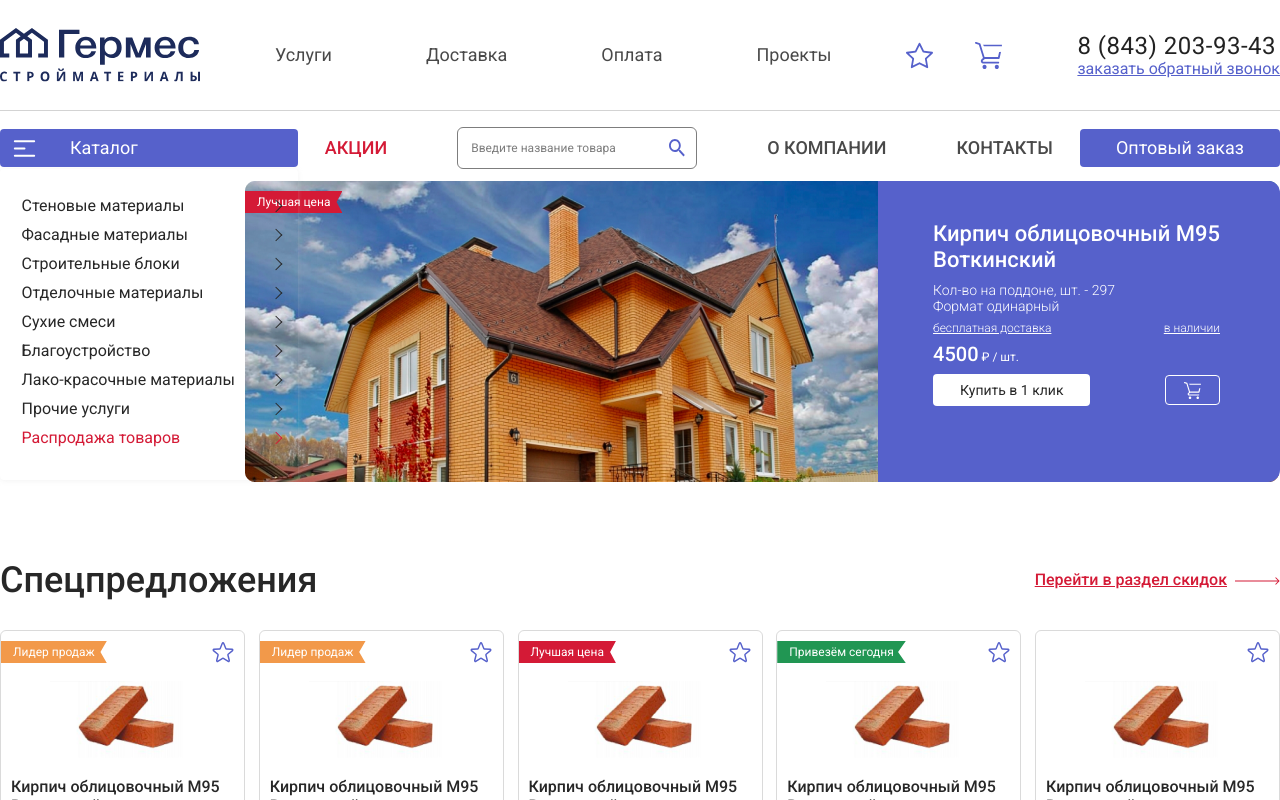
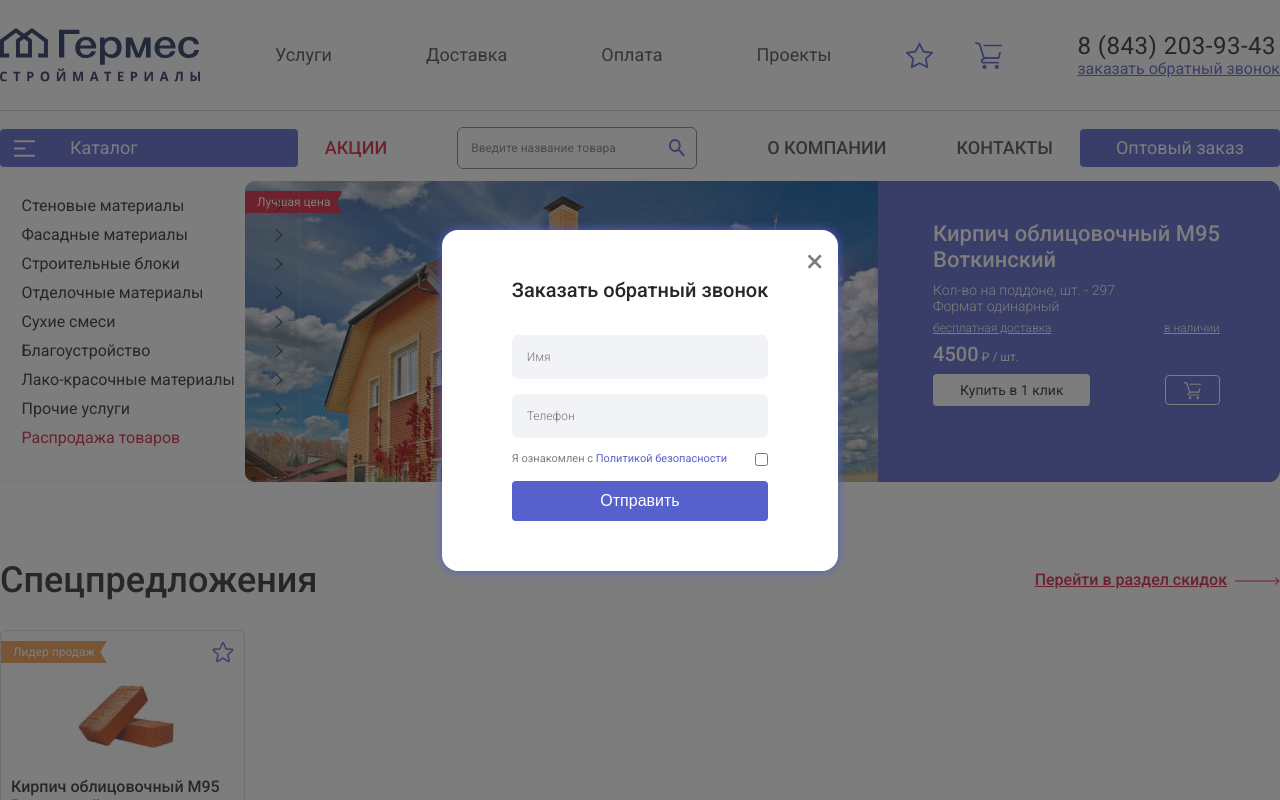
Before and after one commit to MaksPronevich/shop, a website: page #src/index.html in a window 1280 px wide. Both pictures are taken after a click on the link "заказать обратный звонок". Shown: the top 800 px of the page. Drawn offline with nearby package versions, Linux system fonts and the light colour scheme; files that its build step writes are made by us from their sources.

Commit message:
modify files

```diff
--- a/#src/index.html
+++ b/#src/index.html
@@ -141,7 +141,7 @@
                     <div class="projects__item">
                         <img src="img/projects/project3.png" alt="Проект 3">
                         <div class="project-description">
-                            <h3 class="project-description__title">Малоэтажные дома</h3>
+                            <h3 class="project-description__title">Многоэтажные дома</h3>
                             <p class="project-description__text">
                                 Комплекс услуг по доставке товара на Ваш строительный объект. Комплекс услуг по
                                 доставке.
@@ -305,8 +305,18 @@
 
     <div class="popup">
         <div class="popup__body">
+            <a href="#" class="popup__close">&times;</a>
             <div class="popup__content">
-
+                <h3 class="popup__title">Заказать обратный звонок</h3>
+                <form class="popup__form">
+                    <input type="text" placeholder="Имя" required>
+                    <input type="tel" pattern="[0-9]{3}-[0-9]{3}-[0-9]{4}" placeholder="Телефон" required>
+                    <div class="pupup__label">
+                        <label for="checkbox">Я ознакомлен с <a href="#">Политикой безопасности</a></label>
+                        <input id="checkbox" type="checkbox" required>
+                    </div>
+                    <button type="submit" class="btn btn-form">Отправить</button>
+                </form>
             </div>
         </div>
     </div>
--- a/#src/js/main.js
+++ b/#src/js/main.js
@@ -39,7 +39,7 @@
         slidesPerView: 1,
         autoplay: {
             delay: 2500,
-            disableOnInteraction: false,
+            disableOnInteraction: true,
         },
     });
 }
@@ -57,170 +57,214 @@
 }
 
 
+// const getProducts = async () => {
+//     const result = await fetch('db/db.json');
+//     if (!result.ok) {
+//         throw `Error: ${result.status}`;
+//     }
+//     return result.json();
+// };
+
+// const getGoods = async () => {
+//     const result = await fetch('db/db.json');
+//     if (!result.ok) {
+//         throw `Error: ${result.status}`;
+//     }
+//     return result.json();
+// };
+
+
+
+// {
+//     const data = [
+//         {
+//             id: '01',
+//             ribbonText: 'Лидер продаж',
+//             ribbonColor: '#F2994A',
+//             img: 'img/product/product.png',
+//             title: 'Кирпич облицовочный М95 Воткинский',
+//             description: 'Кол-во на поддоне, шт. - 297 Формат одинарный',
+//             delivery: 'бесплатная доставка',
+//             availability: 'в наличии',
+//             price: 4500,
+//         },
+//         {
+//             id: '02',
+//             ribbonText: 'Лучшая цена',
+//             ribbonColor: '#D41A36',
+//             img: 'img/product/product.png',
+//             title: 'Кирпич облицовочный М95 Воткинский',
+//             description: 'Кол-во на поддоне, шт. - 297 Формат одинарный',
+//             delivery: 'бесплатная доставка',
+//             availability: 'в наличии',
+//             price: 4500,
+//             priceWithDiscount: 4300,
+//         },
+//         {
+//             id: '03',
+//             ribbonText: 'Привезём сегодня',
+//             ribbonColor: '#219653',
+//             img: 'img/product/product.png',
+//             title: 'Кирпич облицовочный М95 Воткинский',
+//             description: 'Кол-во на поддоне, шт. - 297 Формат одинарный',
+//             delivery: 'бесплатная доставка',
+//             availability: 'в наличии',
+//             price: 4900,
+//         },
+//         {
+//             id: '04',
+//             ribbonText: '',
+//             ribbonColor: 'none',
+//             img: 'img/product/product.png',
+//             title: 'Кирпич облицовочный М95 Воткинский',
+//             description: 'Кол-во на поддоне, шт. - 297 Формат одинарный',
+//             delivery: 'бесплатная доставка',
+//             availability: 'в наличии',
+//             price: 4900,
+//         },
+//         {
+//             id: '05',
+//             ribbonText: 'Привезём сегодня',
+//             ribbonColor: '#219653',
+//             img: 'img/product/product.png',
+//             title: 'Кирпич облицовочный М95 Воткинский',
+//             description: 'Кол-во на поддоне, шт. - 297 Формат одинарный',
+//             delivery: 'бесплатная доставка',
+//             availability: 'в наличии',
+//             price: 4900,
+//         },
+//         {
+//             id: '06',
+//             ribbonText: '',
+//             ribbonColor: 'none',
+//             img: 'img/product/product.png',
+//             title: 'Кирпич облицовочный М95 Воткинский',
+//             description: 'Кол-во на поддоне, шт. - 297 Формат одинарный',
+//             delivery: 'бесплатная доставка',
+//             availability: 'в наличии',
+//             price: 4900,
+//         },
+//         {
+//             id: '07',
+//             ribbonText: 'Лидер продаж',
+//             ribbonColor: '#F2994A',
+//             img: 'img/product/product.png',
+//             title: 'Кирпич облицовочный М95 Воткинский',
+//             description: 'Кол-во на поддоне, шт. - 297 Формат одинарный',
+//             delivery: 'бесплатная доставка',
+//             availability: 'в наличии',
+//             price: 4500,
+//         },
+//         {
+//             id: '08',
+//             ribbonText: 'Лучшая цена',
+//             ribbonColor: '#D41A36',
+//             img: 'img/product/product.png',
+//             title: 'Кирпич облицовочный М95 Воткинский',
+//             description: 'Кол-во на поддоне, шт. - 297 Формат одинарный',
+//             delivery: 'бесплатная доставка',
+//             availability: 'в наличии',
+//             price: 4500,
+//             priceWithDiscount: 4300,
+//         },
+//         {
+//             id: '09',
+//             ribbonText: '',
+//             ribbonColor: 'none',
+//             img: 'img/product/product.png',
+//             title: 'Кирпич облицовочный М95 Воткинский',
+//             description: 'Кол-во на поддоне, шт. - 297 Формат одинарный',
+//             delivery: 'бесплатная доставка',
+//             availability: 'в наличии',
+//             price: 4900,
+//         },
+//     ];
+
+
+//     const fragment = document.createDocumentFragment();
+//     const container = document.querySelector('.special-offers__content');
+
+//     const createCardTemplate = ({ ribbonText, ribbonColor, img, title, description, delivery, availability, price } = {}) => {
+//         const сard = document.createElement('div');
+//         const cardRibbon = document.createElement('span');
+//         const cardFavoritesLink = document.createElement('a');
+//         const cardImgWrap = document.createElement('div');
+//         const cardImg = document.createElement('img');
+//         const cardTitle = document.createElement('h4');
+//         const cardDescr = document.createElement('p');
+//         const cardInfo = document.createElement('div');
+//         const cardInfoDelivery = document.createElement('p');
+//         const cardInfoAvailability = document.createElement('p');
+//         const cardPrice = document.createElement('div');
+//         const cardBtns = document.createElement('div');
+//         const cardBuyBtn = document.createElement('a');
+//         const cardCartBtn = document.createElement('a');
+
+//         сard.classList.add('product');
+//         cardRibbon.classList.add('product__ribbon');
+//         cardFavoritesLink.classList.add('product__favorites');
+//         cardFavoritesLink.setAttribute('href', '#');
+//         cardImgWrap.classList.add('product__img');
+//         cardImg.setAttribute('src', img);
+//         cardImg.setAttribute('alt', 'Кирпич');
+//         cardTitle.classList.add('product__title');
+//         cardDescr.classList.add('product__description');
+//         cardInfo.classList.add('product__info');
+//         cardInfoDelivery.classList.add('product__delivery');
+//         cardInfoAvailability.classList.add('product__availability');
+//         cardPrice.classList.add('product__price');
+//         cardBtns.classList.add('product__btns');
+//         cardBuyBtn.classList.add('product__btn-buy', 'btn', 'btn-buy');
+//         cardBuyBtn.setAttribute('href', '#');
+//         cardCartBtn.classList.add('product__btn-cart');
+//         cardCartBtn.setAttribute('href', '#');
+
+//         cardRibbon.textContent = ribbonText;
+//         cardRibbon.style.background = ribbonColor;
+//         cardTitle.textContent = title;
+//         cardDescr.textContent = description;
+//         cardInfoDelivery.textContent = delivery;
+//         cardInfoAvailability.textContent = availability;
+//         cardPrice.innerHTML = `<span>${price}</span> ₽ / шт.`;
+//         cardBuyBtn.textContent = 'Купить в 1 клик';
+
+//         cardBtns.append(cardBuyBtn, cardCartBtn);
+//         cardInfo.append(cardInfoDelivery, cardInfoAvailability);
+//         cardImgWrap.append(cardImg);
+//         сard.append(cardRibbon, cardFavoritesLink, cardImgWrap, cardTitle, cardDescr, cardInfo, cardPrice, cardBtns);
+
+//         return сard;
+//     };
+
+
+//     data.forEach(card => {
+//         const сard = createCardTemplate(card);
+//         fragment.append(сard);
+//         container.append(fragment);
+//     });
+// }
+
+
 {
-    const data = [
-        {
-            id: '01',
-            ribbonText: 'Лидер продаж',
-            ribbonColor: '#F2994A',
-            img: 'img/product/product.png',
-            title: 'Кирпич облицовочный М95 Воткинский',
-            description: 'Кол-во на поддоне, шт. - 297 Формат одинарный',
-            delivery: 'бесплатная доставка',
-            availability: 'в наличии',
-            price: 4500,
-        },
-        {
-            id: '02',
-            ribbonText: 'Лучшая цена',
-            ribbonColor: '#D41A36',
-            img: 'img/product/product.png',
-            title: 'Кирпич облицовочный М95 Воткинский',
-            description: 'Кол-во на поддоне, шт. - 297 Формат одинарный',
-            delivery: 'бесплатная доставка',
-            availability: 'в наличии',
-            price: 4500,
-            priceWithDiscount: 4300,
-        },
-        {
-            id: '03',
-            ribbonText: 'Привезём сегодня',
-            ribbonColor: '#219653',
-            img: 'img/product/product.png',
-            title: 'Кирпич облицовочный М95 Воткинский',
-            description: 'Кол-во на поддоне, шт. - 297 Формат одинарный',
-            delivery: 'бесплатная доставка',
-            availability: 'в наличии',
-            price: 4900,
-        },
-        {
-            id: '04',
-            ribbonText: '',
-            ribbonColor: 'none',
-            img: 'img/product/product.png',
-            title: 'Кирпич облицовочный М95 Воткинский',
-            description: 'Кол-во на поддоне, шт. - 297 Формат одинарный',
-            delivery: 'бесплатная доставка',
-            availability: 'в наличии',
-            price: 4900,
-        },
-        {
-            id: '05',
-            ribbonText: 'Привезём сегодня',
-            ribbonColor: '#219653',
-            img: 'img/product/product.png',
-            title: 'Кирпич облицовочный М95 Воткинский',
-            description: 'Кол-во на поддоне, шт. - 297 Формат одинарный',
-            delivery: 'бесплатная доставка',
-            availability: 'в наличии',
-            price: 4900,
-        },
-        {
-            id: '06',
-            ribbonText: '',
-            ribbonColor: 'none',
-            img: 'img/product/product.png',
-            title: 'Кирпич облицовочный М95 Воткинский',
-            description: 'Кол-во на поддоне, шт. - 297 Формат одинарный',
-            delivery: 'бесплатная доставка',
-            availability: 'в наличии',
-            price: 4900,
-        },
-        {
-            id: '07',
-            ribbonText: 'Лидер продаж',
-            ribbonColor: '#F2994A',
-            img: 'img/product/product.png',
-            title: 'Кирпич облицовочный М95 Воткинский',
-            description: 'Кол-во на поддоне, шт. - 297 Формат одинарный',
-            delivery: 'бесплатная доставка',
-            availability: 'в наличии',
-            price: 4500,
-        },
-        {
-            id: '08',
-            ribbonText: 'Лучшая цена',
-            ribbonColor: '#D41A36',
-            img: 'img/product/product.png',
-            title: 'Кирпич облицовочный М95 Воткинский',
-            description: 'Кол-во на поддоне, шт. - 297 Формат одинарный',
-            delivery: 'бесплатная доставка',
-            availability: 'в наличии',
-            price: 4500,
-            priceWithDiscount: 4300,
-        },
-        {
-            id: '09',
-            ribbonText: '',
-            ribbonColor: 'none',
-            img: 'img/product/product.png',
-            title: 'Кирпич облицовочный М95 Воткинский',
-            description: 'Кол-во на поддоне, шт. - 297 Формат одинарный',
-            delivery: 'бесплатная доставка',
-            availability: 'в наличии',
-            price: 4900,
-        },
-    ];
+    const popupLink = document.querySelector('.popup-link');
+    const popup = document.querySelector('.popup');
 
-    const fragment = document.createDocumentFragment();
-    const container = document.querySelector('.special-offers__content');
 
-    const createCardTemplate = ({ ribbonText, ribbonColor, img, title, description, delivery, availability, price } = {}) => {
-        const сard = document.createElement('div');
-        const cardRibbon = document.createElement('span');
-        const cardFavoritesLink = document.createElement('a');
-        const cardImgWrap = document.createElement('div');
-        const cardImg = document.createElement('img');
-        const cardTitle = document.createElement('h4');
-        const cardDescr = document.createElement('p');
-        const cardInfo = document.createElement('div');
-        const cardInfoDelivery = document.createElement('p');
-        const cardInfoAvailability = document.createElement('p');
-        const cardPrice = document.createElement('div');
-        const cardBtns = document.createElement('div');
-        const cardBuyBtn = document.createElement('a');
-        const cardCartBtn = document.createElement('a');
+    const modalClose = () => {
+        popup.classList.remove('open');
+    };
 
-        сard.classList.add('product');
-        cardRibbon.classList.add('product__ribbon');
-        cardFavoritesLink.classList.add('product__favorites');
-        cardFavoritesLink.setAttribute('href', '#');
-        cardImgWrap.classList.add('product__img');
-        cardImg.setAttribute('src', img);
-        cardImg.setAttribute('alt', 'Кирпич');
-        cardTitle.classList.add('product__title');
-        cardDescr.classList.add('product__description');
-        cardInfo.classList.add('product__info');
-        cardInfoDelivery.classList.add('product__delivery');
-        cardInfoAvailability.classList.add('product__availability');
-        cardPrice.classList.add('product__price');
-        cardBtns.classList.add('product__btns');
-        cardBuyBtn.classList.add('product__btn-buy', 'btn', 'btn-buy');
-        cardBuyBtn.setAttribute('href', '#');
-        cardCartBtn.classList.add('product__btn-cart');
-        cardCartBtn.setAttribute('href', '#');
-
-        cardRibbon.textContent = ribbonText;
-        cardRibbon.style.background = ribbonColor;
-        cardTitle.textContent = title;
-        cardDescr.textContent = description;
-        cardInfoDelivery.textContent = delivery;
-        cardInfoAvailability.textContent = availability;
-        cardPrice.innerHTML = `<span>${price}</span> ₽ / шт.`;
-        cardBuyBtn.textContent = 'Купить в 1 клик';
-
-        cardBtns.append(cardBuyBtn, cardCartBtn);
-        cardInfo.append(cardInfoDelivery, cardInfoAvailability);
-        cardImgWrap.append(cardImg);
-        сard.append(cardRibbon, cardFavoritesLink, cardImgWrap, cardTitle, cardDescr, cardInfo, cardPrice, cardBtns);
-
-        return сard;
+    const modalOpen = () => {
+        popup.classList.add('open');
     };
 
 
-    data.forEach(card => {
-        const сard = createCardTemplate(card);
-        fragment.append(сard);
-        container.append(fragment);
+    popupLink.addEventListener("click", modalOpen);
+    popup.addEventListener("click", e => {
+        const target = e.target;
+        if (target.classList.contains('open') || target.classList.contains('popup__close')) {
+            modalClose();
+        }
     });
+
 }
--- a/#src/scss/_variables.scss
+++ b/#src/scss/_variables.scss
@@ -14,4 +14,4 @@ $fw-regular: 400;
 $fw-medium: 500;
 $fw-bold: 700;
 
-$transition: .2s;
+$transition: all .2s;
--- a/#src/scss/common/_buttons.scss
+++ b/#src/scss/common/_buttons.scss
@@ -28,6 +28,11 @@
         padding: 10px 36px;
     }
 
+    &-form {
+        padding: 11px 0px;
+        border: none;
+    }
+
     &-buy {
         font-size: 0.875rem;
         padding: 9px 27px;
--- /dev/null
+++ b/#src/scss/common/_popups.scss
@@ -0,0 +1,76 @@
+.popup {
+    display: none;
+    position: fixed;
+    top: 0;
+    left: 0;
+    width: 100%;
+    height: 100%;
+    z-index: 5;
+    justify-content: center;
+    align-items: center;
+    background-color: rgba($black, .6);
+
+    &.open {
+        display: flex;
+    }
+}
+
+.popup__body {
+    background-color: $white;
+    border-radius: 16px;
+    box-shadow: 0px 0px 10px $blue;
+    position: relative;
+}
+
+.popup__close {
+    position: absolute;
+    top: 15px;
+    right: 15px;
+    font-size: 2rem;
+    color: $gray;
+}
+
+.popup__content {
+    padding: 50px 70px;
+}
+
+.popup__title {
+    font-size: 1.25rem;
+    text-align: center;
+    color: $black;
+    font-weight: $fw-medium;
+    margin-bottom: 35px;
+}
+
+.popup__form {
+    display: flex;
+    flex-direction: column;
+
+    input {
+        font-family: 'Roboto', sans-serif;
+        font-size: 0.75rem;
+        font-weight: $fw-light;
+        color: $black;
+        margin-bottom: 15px;
+        border-radius: 6px;
+        background-color: #F2F3F7;
+        border: none;
+        outline: none;
+        padding: 15px;
+    }
+
+    label {
+        font-size: 0.6875rem;
+        color: $gray;
+
+        a {
+            color: $blue;
+        }
+    }
+}
+
+.pupup__label {
+    display: flex;
+    justify-content: space-between;
+    // align-items: center;
+}
--- a/#src/scss/main.scss
+++ b/#src/scss/main.scss
@@ -37,6 +37,7 @@ a {
 @import "common/buttons";
 @import "common/titles";
 @import "common/section";
+@import "common/popups";
 @import "blocks/catalog";
 @import "blocks/intro";
 @import "blocks/special-offers";
--- a/gulpfile.js
+++ b/gulpfile.js
@@ -39,8 +39,8 @@ let { src, dest } = require('gulp'),
     webp = require("gulp-webp"),
     webphtml = require("gulp-webp-html"),
     webpcss = require("gulp-webpcss"),
-    htmlbeautify = require('gulp-html-beautify');
-const babel = require('gulp-babel');
+    htmlbeautify = require('gulp-html-beautify'),
+    babel = require('gulp-babel');
 
 function browserSync(params) {
     browsersync.init({
@@ -90,7 +90,7 @@ function css() {
 function js() {
     return src(path.src.js)
         .pipe(babel({
-            presets: ["@babel/preset-env"]
+            presets: ["@babel/preset-env"],
         }))
         .pipe(fileinclude())
         .pipe(dest(path.build.js))
--- a/package.json
+++ b/package.json
@@ -10,7 +10,9 @@
   "license": "ISC",
   "devDependencies": {
     "@babel/core": "^7.12.13",
+    "@babel/plugin-transform-runtime": "^7.13.10",
     "@babel/preset-env": "^7.12.13",
+    "babel-plugin-transform-runtime": "^6.23.0",
     "browser-sync": "^2.26.12",
     "del": "^5.1.0",
     "gulp": "^4.0.2",
@@ -30,6 +32,7 @@
     "webp-converter": "^2.2.3"
   },
   "dependencies": {
+    "@babel/runtime": "^7.13.10",
     "gulp-html-beautify": "^1.0.1"
   }
 }
```
Also changed, not shown: #src/db/db.json (added, +103 -0 lines), #src/scss/blocks/_projects.scss (+6 -9 lines), .babelrc, dist/css/main.css, dist/css/main.min.css, dist/img/projects/bg.png (deleted), dist/img/projects/bg.webp (deleted), dist/img/projects/Снимок экрана 2020-09-30 в 16.52 6.png (deleted), dist/img/projects/Снимок экрана 2020-09-30 в 16.52 6.webp (deleted), dist/img/projects/Снимок экрана 2020-09-30 в 16.52 7.png (deleted), dist/img/projects/Снимок экрана 2020-09-30 в 16.52 7.webp (deleted), dist/index.html, dist/js/main.js, dist/js/main.min.js.
